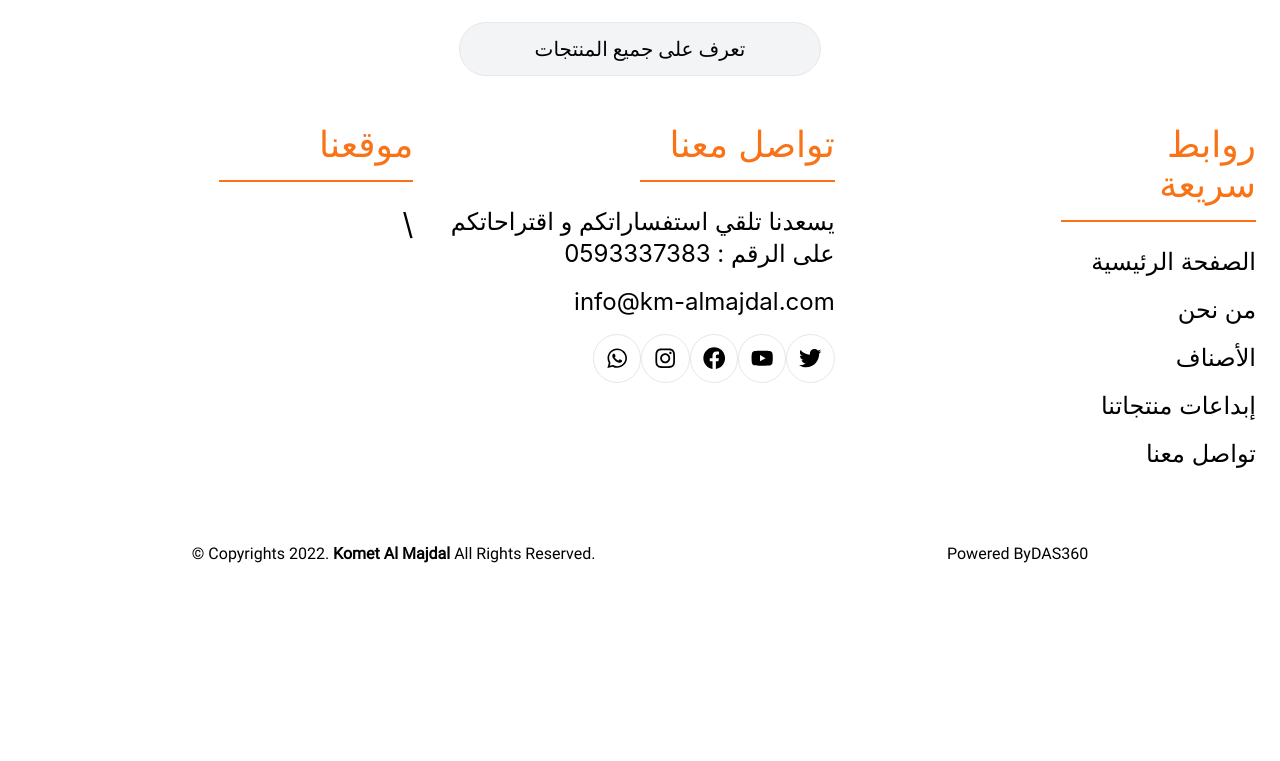
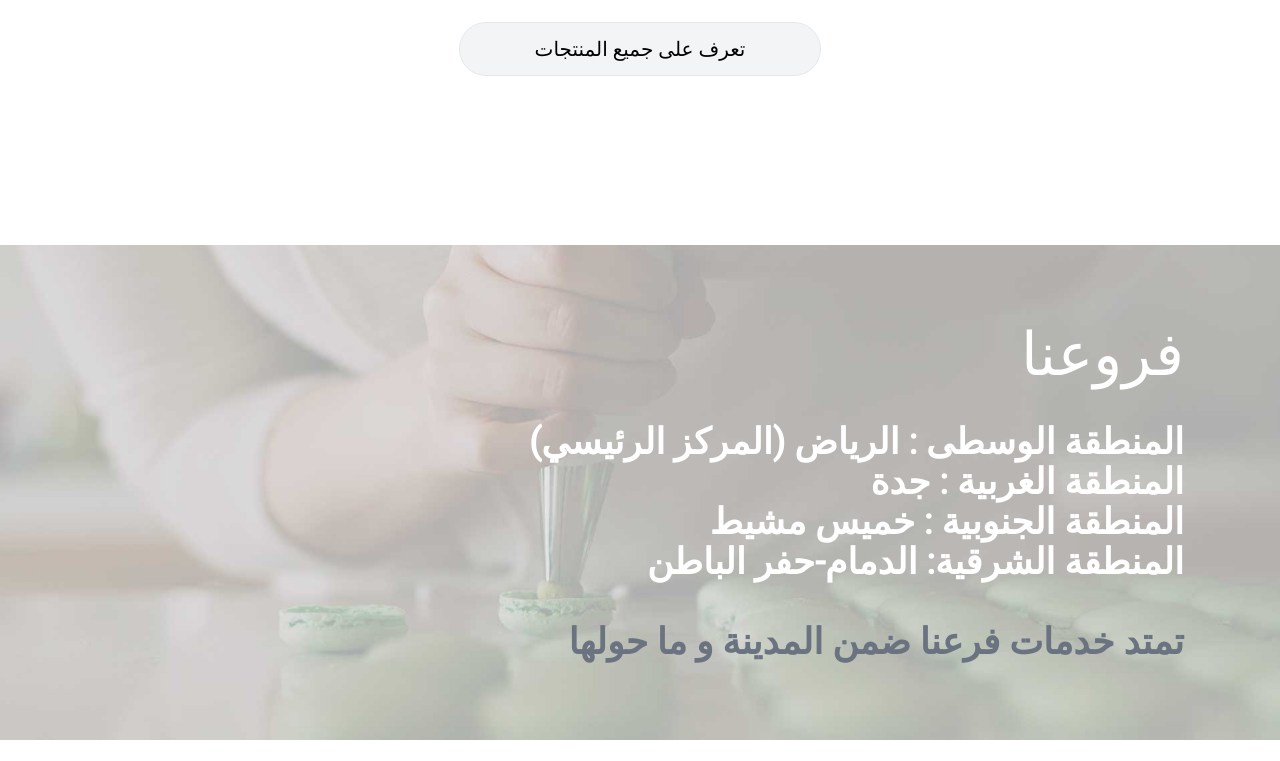
Before and after one commit to ninaismail/mykmalmajdalnextjs, a Next.js app: page / in a window 1280 px wide. Shown: the part 2899-3660 px from the top of the page. Before the commit the page ends 3489 px from the top, so only its background shows below. Built offline with nearby package versions, Linux system fonts and the light colour scheme.

Commit message:
our branches section

```diff
--- /dev/null
+++ b/components/branches.js
@@ -0,0 +1,26 @@
+import Image from 'next/image'
+
+function Branches() {
+  return (
+<div class="relative top-0 left-0 flex items-center justify-start text-white lg:h-screen w-full">
+  <div class="relative">
+        <Image src="/branchesbg.jpg" width="1916"height="740"
+        layout="responsive"objectFit="cover"alt="Km Almajdal" />
+  </div>
+  <div class="absolute px-10 lg:px-24 z-10 text-right">
+        <h1 className="font-RobotoSlab md:text-6xl text-4xl">
+        فروعنا
+        </h1>
+        <ul className="font-Roboto font-bold md:text-4xl text-2xl my-10">
+            <li>المنطقة الوسطى : الرياض (المركز الرئيسي)</li>
+            <li>المنطقة الغربية : جدة</li>
+            <li>المنطقة الجنوبية : خميس مشيط</li>
+            <li>المنطقة الشرقية: الدمام-حفر الباطن </li>
+        </ul>
+        <p className="font-Roboto font-bold md:text-4xl text-2xl text-gray-500">تمتد خدمات فرعنا ضمن المدينة و ما حولها</p>
+   </div>
+</div>
+  );
+}
+
+export default Branches;
--- a/pages/index.js
+++ b/pages/index.js
@@ -3,6 +3,7 @@ import Header from '../components/layout/main-header'
 import Footer from '../components/layout/footer'
 import HeroSection from '../components/hero-section'
 import TypesofProducts from '../components/tyoes'
+import Branches from '../components/branches'
 
 export default function Home() {
   return (
@@ -15,6 +16,7 @@ export default function Home() {
       <Header />
       <HeroSection />
       <TypesofProducts/>
+      <Branches/>
       <Footer />
     </div>
   )
```
Also changed, not shown: public/branchesbg.jpg (added).
